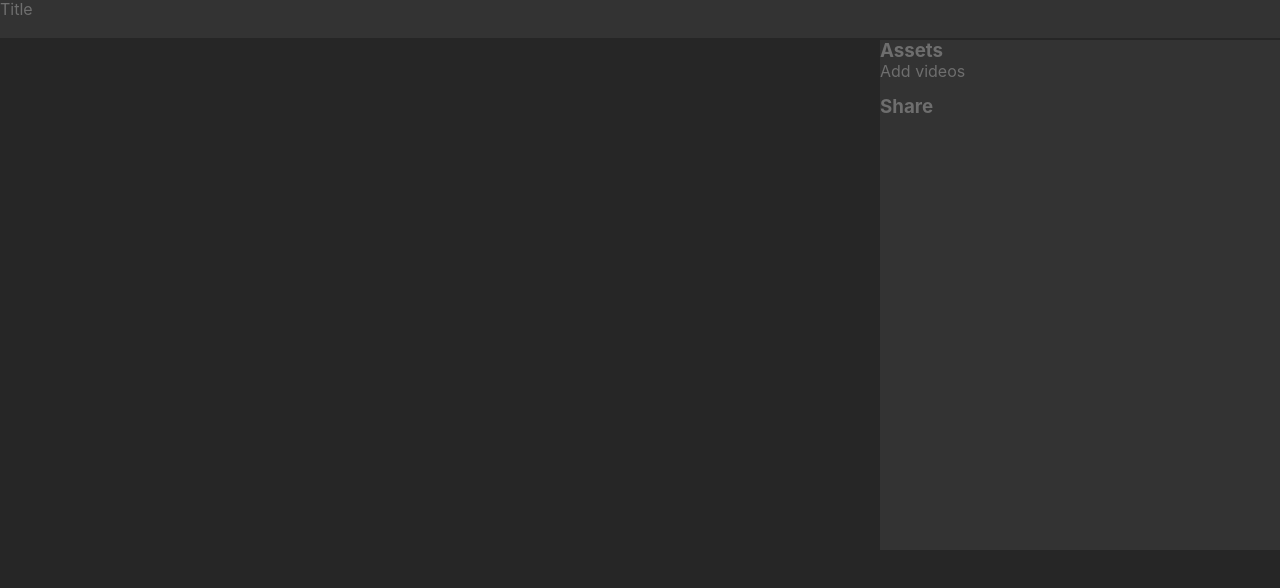
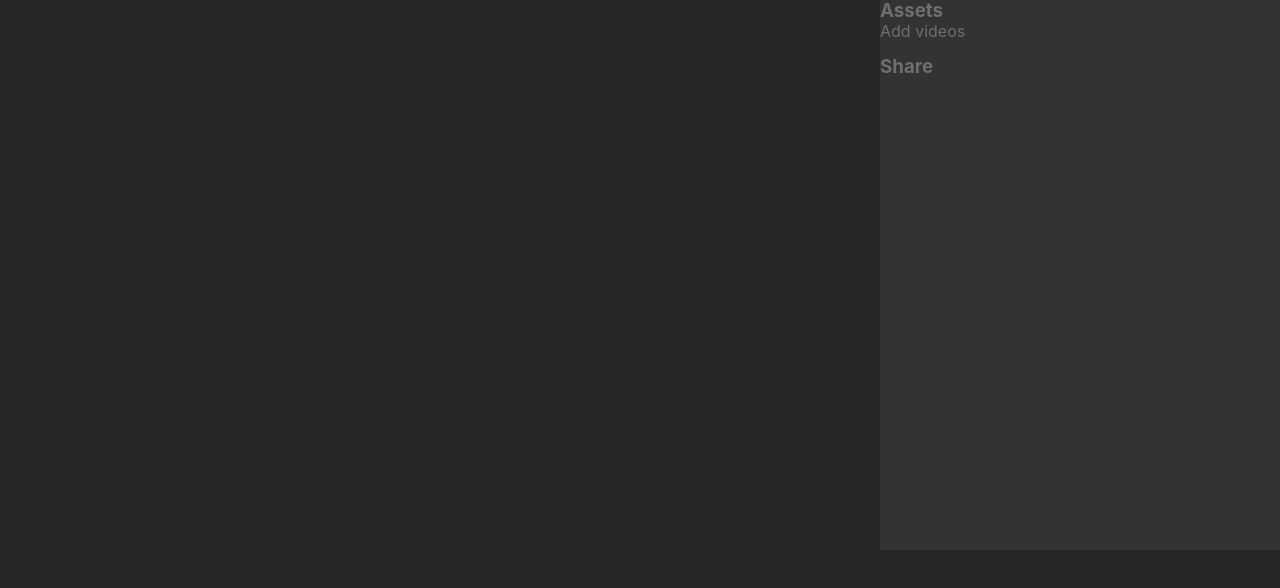
Before and after one commit to hewonjeong/post-production, a React (Create React App) app: page / in a window 1280 px wide. Shown: the top 588 px of the page. Built offline with nearby package versions, Linux system fonts and the light colour scheme.

Commit message:
변경: 레이아웃에서 헤더 제거

```diff
--- a/src/App.js
+++ b/src/App.js
@@ -37,7 +37,6 @@ class App extends React.Component {
     return (
       <Provider value={value}>
         <Layout
-          header="Title"
           content={<Preview canvas={this.canvas} />}
           aside={<Panel />}
           footer={<Track />}
--- a/src/layout/Layout.js
+++ b/src/layout/Layout.js
@@ -1,13 +1,11 @@
 import React from 'react'
 import { node } from 'prop-types'
 
-const propTypes = { header: node, content: node, aside: node, footer: node }
-const defaultProps = { header: null, content: null, aside: null, footer: null }
+const propTypes = { content: node, aside: node, footer: node }
+const defaultProps = { content: null, aside: null, footer: null }
 
-const Layout = ({ header, content, aside, footer }) => (
+const Layout = ({ content, aside, footer }) => (
   <>
-    <header style={style.header}>{header}</header>
-
     <main style={style.main}>
       <section style={style.content}>{content}</section>
       <aside style={style.aside}>{aside}</aside>
```
